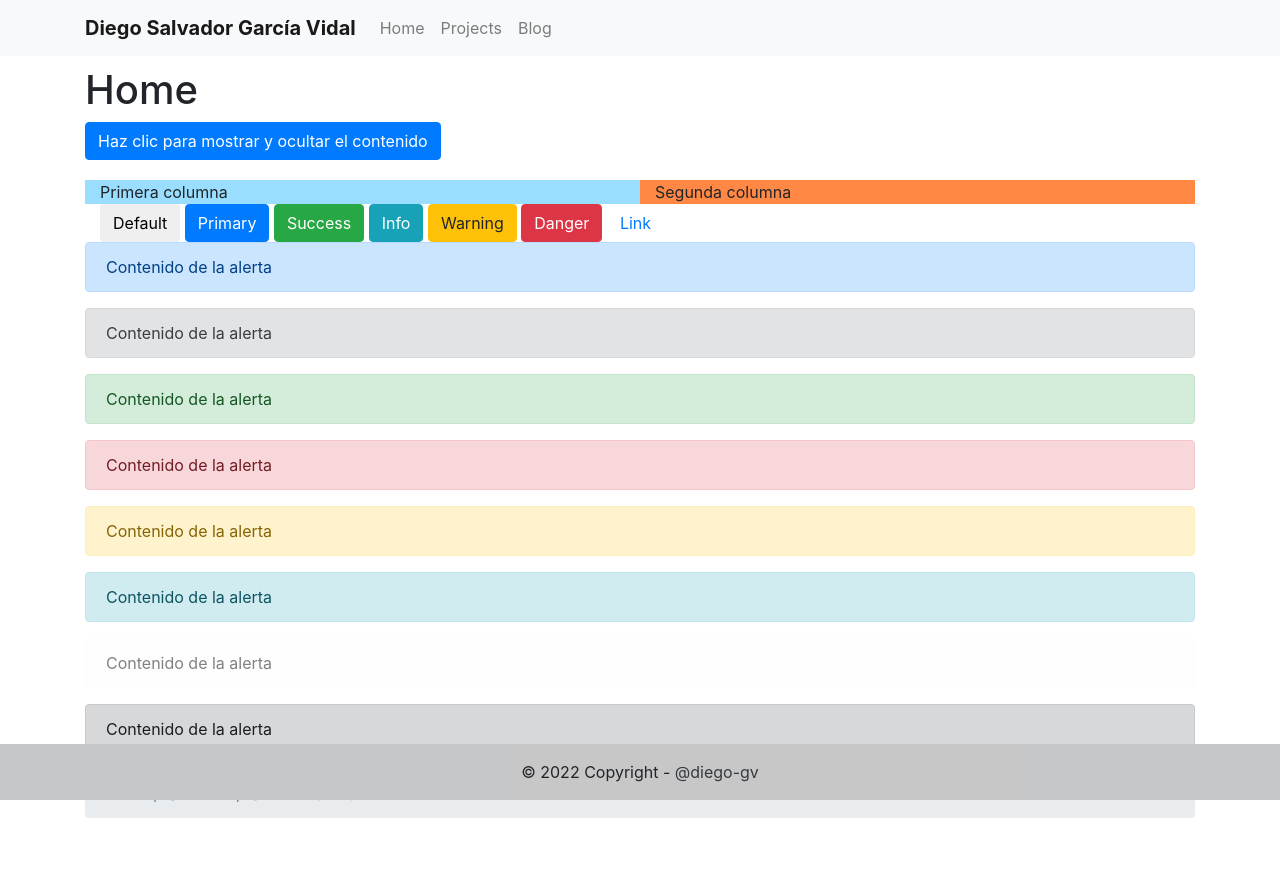
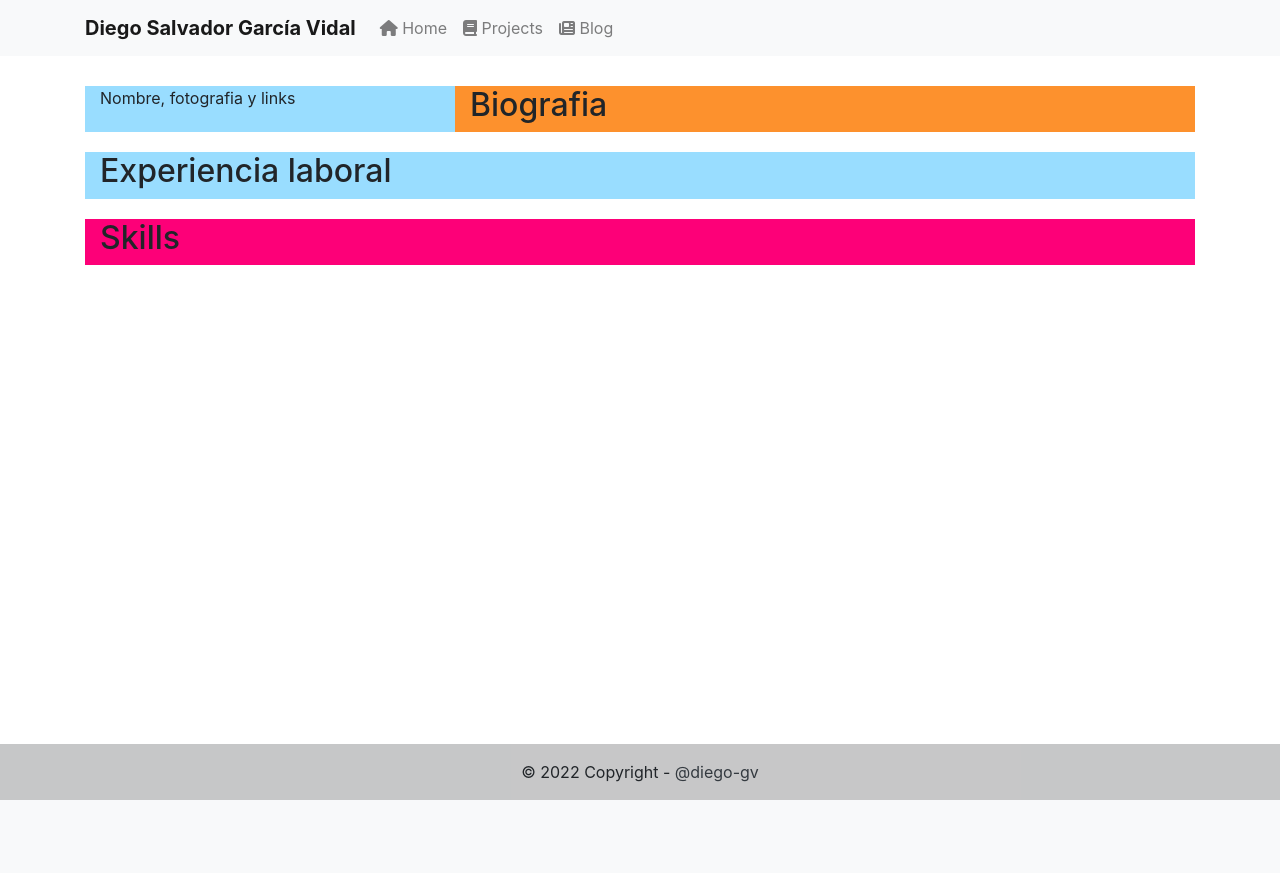
Before and after one commit to diego-gv/django-personal-website, a Django app: page / in a window 1280 px wide. After the commit the page ends 800 px from the top, so only its background shows below. Run offline with Django 4.2, Linux system fonts and the light colour scheme; some libraries are stand-ins or nearby versions.

Commit message:
Activate nav-items added (not working) and FontAwesome installed

```diff
--- a/apps/home/templates/index.html
+++ b/apps/home/templates/index.html
@@ -1,81 +1,25 @@
 {% extends "base.html" %}
 
 {% block page_content %}
-<h1>Home</h1>
-<button class="btn btn-primary" type="button" data-toggle="collapse" data-target="#collapseExample" aria-expanded="false" aria-controls="collapseExample">
-  Haz clic para mostrar y ocultar el contenido
-</button>
-<div class="collapse" id="collapseExample">
-  <div class="card card-body">
-    Dentro de esta etiqueta puedes añadir todo el contenido que quieres que se muestre al pulsar el botón
-  </div>
-</div>
-
 <div class="container">
   <div class="row">
-    <div class="col col-6 bg_blue">
-      Primera columna
+    <div class="col col-4 bg_blue">
+      Nombre, fotografia y links
     </div>
-    <div class="col col-6 bg_orange">
-      Segunda columna
+    <div class="col col-8 bg_orange">
+      <h2>Biografia</h2>
+    </div>
+  </div>
+  <div class="row">
+    <div class="col col-12 bg_blue">
+      <h2>Experiencia laboral</h2>
+    </div>
+  </div>
+  <div class="row">
+    <div class="col col-12 bg_pink">
+      <h2>Skills</h2>
     </div>
   </div>
 </div>
 
-<div class="container">
-    <!-- Botón standart -->
-  <button type="button" class="btn btn-default">Default</button>
-  <!-- Botón primario -->
-  <button type="button" class="btn btn-primary">Primary</button>
-  <!-- Botón de éxito -->
-  <button type="button" class="btn btn-success">Success</button>
-  <!-- Botón de información  -->
-  <button type="button" class="btn btn-info">Info</button>
-  <!-- Botón de aviso -->
-  <button type="button" class="btn btn-warning">Warning</button>
-  <!-- Botón de peligro  -->
-  <button type="button" class="btn btn-danger">Danger</button>
-  <!-- Botón con énfasis en un link  -->
-  <button type="button" class="btn btn-link">Link</button>
-</div>
-
-<div class="alert alert-primary" role="alert">
-  Contenido de la alerta
-</div>
-<div class="alert alert-secondary" role="alert">
-  Contenido de la alerta
-</div>
-<div class="alert alert-success" role="alert">
-  Contenido de la alerta
-</div>
-<div class="alert alert-danger" role="alert">
-  Contenido de la alerta
-</div>
-<div class="alert alert-warning" role="alert">
-  Contenido de la alerta
-</div>
-<div class="alert alert-info" role="alert">
-  Contenido de la alerta
-</div>
-<div class="alert alert-light" role="alert">
-  Contenido de la alerta
-</div>
-<div class="alert alert-dark" role="alert">
-  Contenido de la alerta
-</div>
-
-<nav aria-label="breadcrumb">
-  <ol class="breadcrumb">
-    <li class="breadcrumb-item"><a href="#">Home</a></li>
-    <li class="breadcrumb-item"><a href="#">Sección</a></li>
-    <li class="breadcrumb-item active" aria-current="page">Sección actual</li>
-  </ol>
-</nav>
-
-
-
-
-
-
-
 {% endblock %}
--- a/portfolio/templates/base.html
+++ b/portfolio/templates/base.html
@@ -1,33 +1,39 @@
-<!-- BootstrapCDN -->
+<!-- BootstrapCDN and FontAwesomeCDN links -->
 <link rel="stylesheet" href="https://stackpath.bootstrapcdn.com/bootstrap/4.1.3/css/bootstrap.min.css" integrity="sha384-MCw98/SFnGE8fJT3GXwEOngsV7Zt27NXFoaoApmYm81iuXoPkFOJwJ8ERdknLPMO" crossorigin="anonymous">
+<script src="https://kit.fontawesome.com/4764f4dcde.js" crossorigin="anonymous"></script>
 
-<!-- custom css styles -->
+<!-- JQuery, Popper and BootstrapCDN scripts -->
+<script src="https://code.jquery.com/jquery-3.3.1.slim.min.js" integrity="sha384-q8i/X+965DzO0rT7abK41JStQIAqVgRVzpbzo5smXKp4YfRvH+8abtTE1Pi6jizo" crossorigin="anonymous"></script>
+<script src="https://cdnjs.cloudflare.com/ajax/libs/popper.js/1.14.3/umd/popper.min.js" integrity="sha384-ZMP7rVo3mIykV+2+9J3UJ46jBk0WLaUAdn689aCwoqbBJiSnjAK/l8WvCWPIPm49" crossorigin="anonymous"></script>
+<script src="https://stackpath.bootstrapcdn.com/bootstrap/4.1.3/js/bootstrap.min.js" integrity="sha384-ChfqqxuZUCnJSK3+MXmPNIyE6ZbWh2IMqE241rYiqJxyMiZ6OW/JmZQ5stwEULTy" crossorigin="anonymous"></script>
+
+<!-- custom css styles and js scripts -->
 {% load static %}
-<link rel="stylesheet" type="text/css" href="{% static 'css/custom-styles.css' %}"/>
+<link rel="stylesheet" type="text/css" href="{% static 'css/custom-styles.css' %}?{% now 'U' %}"/>
+<script type="text/javascript" src="{% static 'js/addActiveClassOnClick.js' %}"></script>
 
 <!-- Navegación -->
 <nav class="navbar navbar-expand-lg navbar-light bg-light">
     <div class="container">
-        <a class="navbar-brand" href="{% url 'project_index' %}"><b>Diego Salvador García Vidal</b></a>
+        <a class="navbar-brand" href="{% url 'index' %}"><b>Diego Salvador García Vidal</b></a>
         <button class="navbar-toggler" type="button" data-toggle="collapse" data-target="#navbarSupportedContent" aria-controls="navbarSupportedContent" aria-expanded="false" aria-label="Toggle navigation">
           <span class="navbar-toggler-icon"></span>
         </button>
 
         <div class="collapse navbar-collapse" id="navbarSupportedContent">
           <ul class="navbar-nav mr-auto">
-            <li class="nav-item">
-              <a class="nav-link" href="{% url 'index' %}">Home</a>
+            <li class="nav-item" id="home-nav-item">
+              <a class="nav-link" href="{% url 'index' %}"><i class="fa fa-home"></i> Home</a>
             </li>
-            <li class="nav-item">
-              <a class="nav-link" href="{% url 'project_index' %}">Projects</a>
+            <li class="nav-item" id="projects-nav-item">
+              <a class="nav-link" href="{% url 'project_index' %}"><i class="fa fa-book"></i> Projects</a>
             </li>
-            <li class="nav-item">
-              <a class="nav-link" href="{% url 'blog_index' %}">Blog</a>
+            <li class="nav-item" id="blog-nav-item">
+              <a class="nav-link" href="{% url 'blog_index' %}"><i class="fa fa-newspaper"></i> Blog</a>
             </li>
           </ul>
         </div>
     </div>
-
 </nav>
 
 <!-- Contenido -->
@@ -35,8 +41,7 @@
     {% block page_content %}{% endblock %}
 </div>
 
-<!-- Espacio en blanco para que el footer no tape contenido -->
-
+<!-- Footer -->
 <div class="fixed-bottom">
     <footer class="bg-light text-center text-lg-start">
       <!-- Copyright -->
@@ -47,8 +52,3 @@
       <!-- Copyright -->
     </footer>
 </div>
-
-<!-- JQuery, Popper and BootstrapCDN -->
-<script src="https://code.jquery.com/jquery-3.3.1.slim.min.js" integrity="sha384-q8i/X+965DzO0rT7abK41JStQIAqVgRVzpbzo5smXKp4YfRvH+8abtTE1Pi6jizo" crossorigin="anonymous"></script>
-<script src="https://cdnjs.cloudflare.com/ajax/libs/popper.js/1.14.3/umd/popper.min.js" integrity="sha384-ZMP7rVo3mIykV+2+9J3UJ46jBk0WLaUAdn689aCwoqbBJiSnjAK/l8WvCWPIPm49" crossorigin="anonymous"></script>
-<script src="https://stackpath.bootstrapcdn.com/bootstrap/4.1.3/js/bootstrap.min.js" integrity="sha384-ChfqqxuZUCnJSK3+MXmPNIyE6ZbWh2IMqE241rYiqJxyMiZ6OW/JmZQ5stwEULTy" crossorigin="anonymous"></script>
--- a/static/css/custom-styles.css
+++ b/static/css/custom-styles.css
@@ -4,6 +4,11 @@
 }
 
 .bg_orange {
-  background: #ff8844;
+  background: #fd912d;
   margin-top: 20px;
 }
+
+.bg_pink {
+  background: #fd0078;
+  margin-top: 20px;
+}
--- /dev/null
+++ b/static/js/addActiveClassOnClick.js
@@ -0,0 +1,19 @@
+// not working
+
+$("#home-nav-item").click(function () {
+    $('#projects-nav-item').removeClass('active')
+    $('#blog-nav-item').removeClass('active')
+    $(this).addClass('active');
+});
+
+$("#projects-nav-item").click(function () {
+    $('#home-nav-item').removeClass('active')
+    $('#blog-nav-item').removeClass('active')
+    $(this).addClass('active');
+});
+
+$("#blog-nav-item").click(function () {
+    $('#projects-nav-item').removeClass('active')
+    $('#home-nav-item').removeClass('active')
+    $(this).addClass('active');
+});
```
